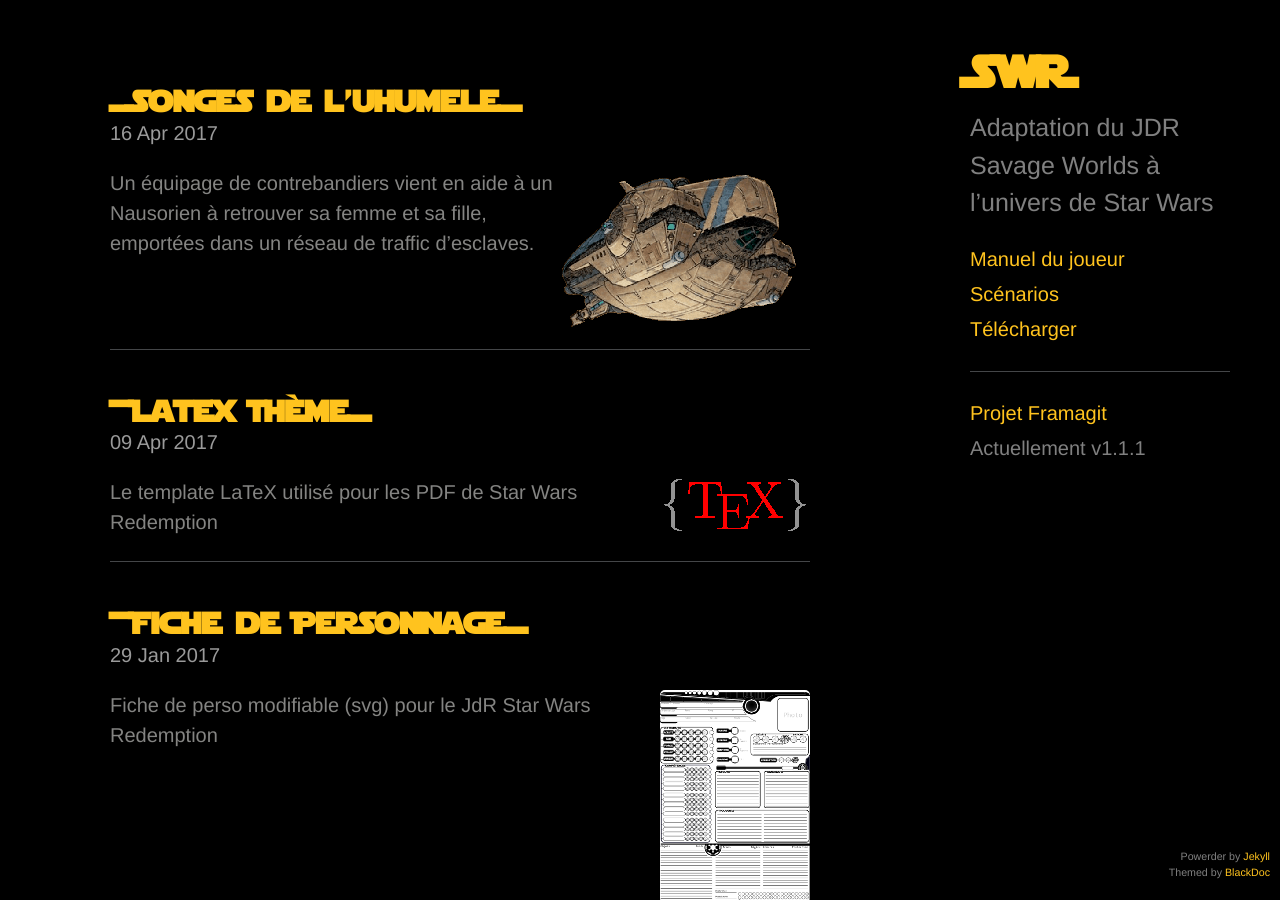
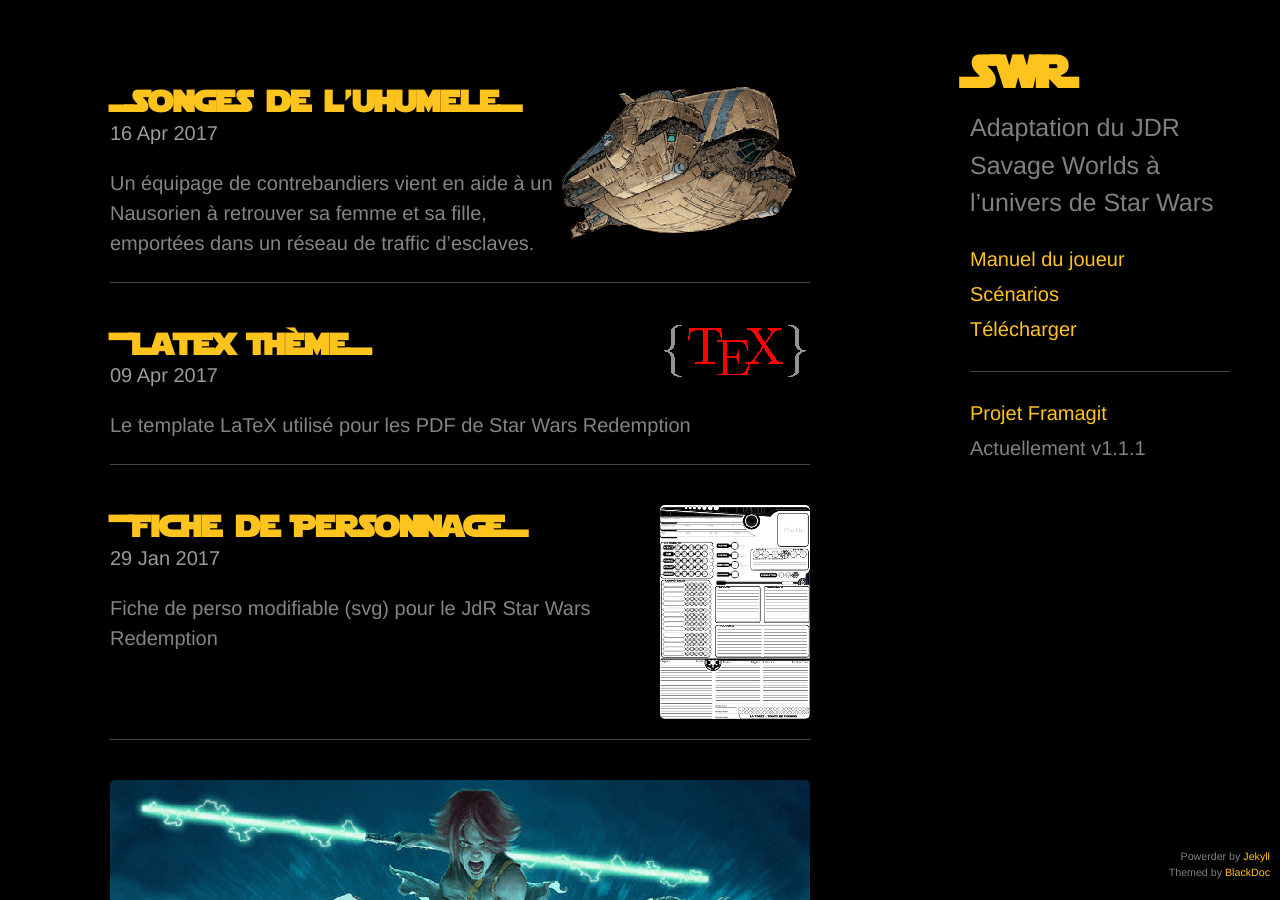
Before and after one commit to star-wars-redemption/star-wars-redemption.gihtub.io, a Jekyll site: the page built from index.html, in a window 1280 px wide and 900 px high. Built offline with Jekyll 4.4.1, drawn with Linux system fonts in a browser that asks for light colours; the list of posts is cut into pages by our own code.

Commit message:
feat(main): Improve home page layout

```diff
--- a/index.html
+++ b/index.html
@@ -6,6 +6,7 @@
 <div class="posts">
   {% for post in paginator.posts %}
   <div class="post">
+    <img class="right" src="{{ site.img_dir | append: post.image | absolute_url }}"/>
     <h2 class="post-title">
       <a href="{{ site.baseurl }}{{ post.url | remove_first: '/'}}">
         {{ post.title }}
@@ -13,7 +14,6 @@
     </h2>
 
     <span class="post-date">{{ post.date | date_to_string }}</span>
-    <img class="right" src="{{ site.img_dir | append: post.image | absolute_url }}"/>
     {{ post.excerpt | strip_html | truncatewords:75}}
     <hr/>
   </div>
```
